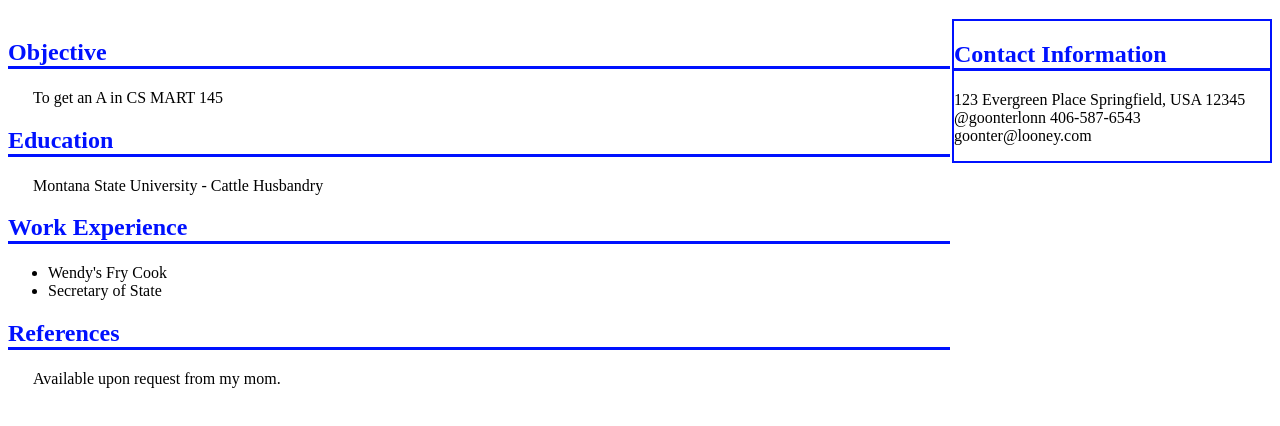
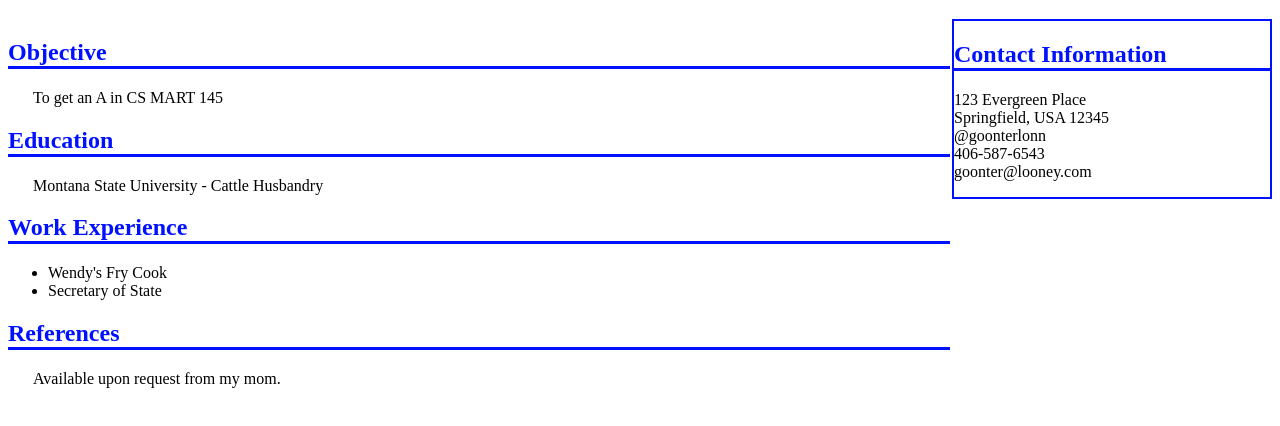
Before and after one commit to Ben-Heinze/cs145-web-design, a plain HTML site: page lab5/resume.html in a window 1280 px wide. Shown: the part 66-492 px from the top of the page. Drawn offline with Linux system fonts and the light colour scheme.

Commit message:
added newlines in contact info

```diff
--- a/lab5/resume.html
+++ b/lab5/resume.html
@@ -54,11 +54,11 @@
         </h2>
 
         <p id="contactInfo">
-                123 Evergreen Place
-                Springfield, USA 12345
-                @goonterlonn
-                406-587-6543
-                goonter@looney.com
+	123 Evergreen Place<br>
+	Springfield, USA 12345<br>
+	@goonterlonn<br>
+	406-587-6543<br>
+	goonter@looney.com<br>
         </p>
 </div>
 
```
